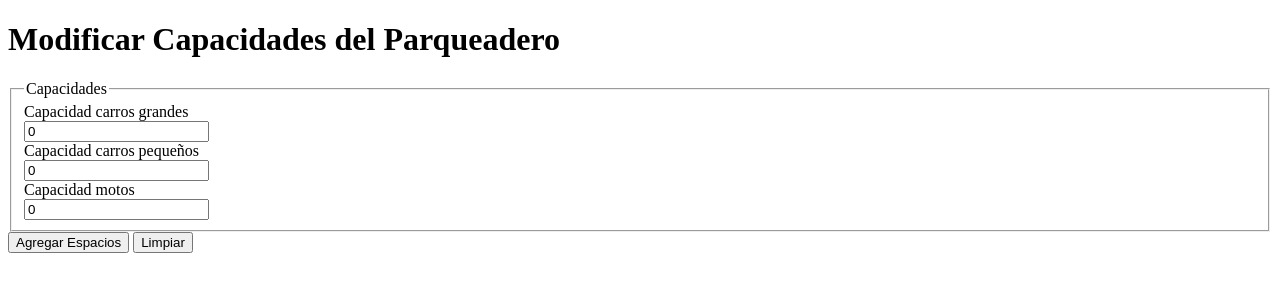
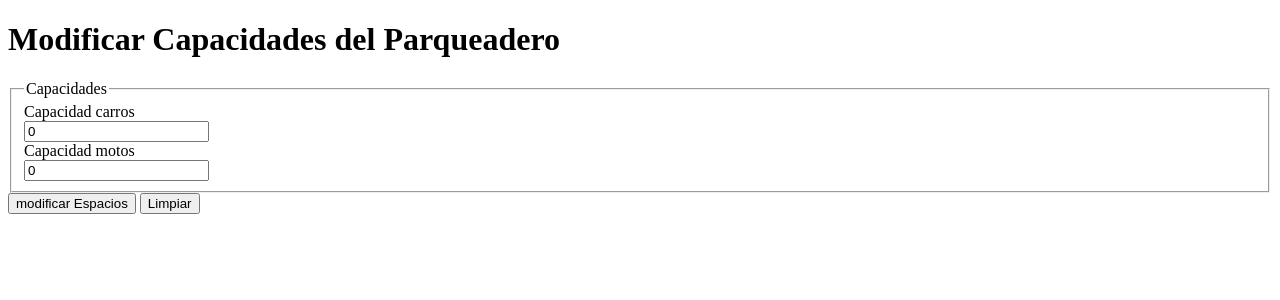
Before and after one commit to Berserk1550/Proyecto-Horus, a Flask app: template templates/agregar_espacios.html in a window 1280 px wide. Shown: the top 300 px of the page. Run offline with Flask 3, Linux system fonts and the light colour scheme; the template is opened without the code that fills it, so the values that code supplies are empty.

Commit message:
se termina el caso de uso de espacios

```diff
--- a/routes/r_parqueadero.py
+++ b/routes/r_parqueadero.py
@@ -40,15 +40,13 @@ def modificar_espacios():
             nit = session.get("parqueadero_nit")
 
             # Obtiene las capacidades enviadas por el formulario y las convierte a enteros
-            capacidad_carro_pequeno = int(request.form["capacidad_carros_pequenos"])
-            capacidad_carro_grande = int(request.form["capacidad_carros_grandes"])
+            capacidad_carro = int(request.form["capacidad_carros"])
             capacidad_motos = int(request.form["capacidad_motos"])
 
             # Llama a la función que actualiza las capacidades en la base de datos
             datos = mi_parqueadero.modificarEspacios(
                 nit,
-                capacidad_carro_pequeno,
-                capacidad_carro_grande,
+                capacidad_carro,
                 capacidad_motos
             )
 
--- a/templates/agregar_espacios.html
+++ b/templates/agregar_espacios.html
@@ -14,13 +14,8 @@
         <legend>Capacidades</legend>
 
         <div>
-          <label for="capacidad_carros_grandes">Capacidad carros grandes</label><br />
-          <input type="number" id="capacidad_carros_grandes" name="capacidad_carros_grandes" min="0" step="1" value="0" required />
-        </div>
-
-        <div>
-          <label for="capacidad_carros_pequenos">Capacidad carros pequeños</label><br />
-          <input type="number" id="capacidad_carros_pequenos" name="capacidad_carros_pequenos" min="0" step="1" value="0" required />
+          <label for="capacidad_carros">Capacidad carros</label><br />
+          <input type="number" id="capacidad_carros" name="capacidad_carros" min="0" step="1" value="0" required />
         </div>
 
         <div>
@@ -30,7 +25,7 @@
       </fieldset>
 
       <div>
-        <button type="submit">Agregar Espacios</button>
+        <button type="submit">modificar Espacios</button>
         <button type="reset">Limpiar</button>
       </div>
     </form>
--- a/templates/parqueadero.html
+++ b/templates/parqueadero.html
@@ -10,8 +10,7 @@
   <h1>Opciones Parqueadero</h1>
 
   <a href="/consultar_espacios">Consultar Espacios</a>
-  <a href="/espacios/modificar">Agregar Espacios</a>
-  <a href="/eliminar_espacios">Eliminar Espacios</a>
+  <a href="/espacios/modificar">Modificar Espacios</a>
 
 
 </body>
```
Also changed, not shown: models/m_parqueadero.py (+4 -28 lines), templates/eliminar_espacios.html (deleted).
